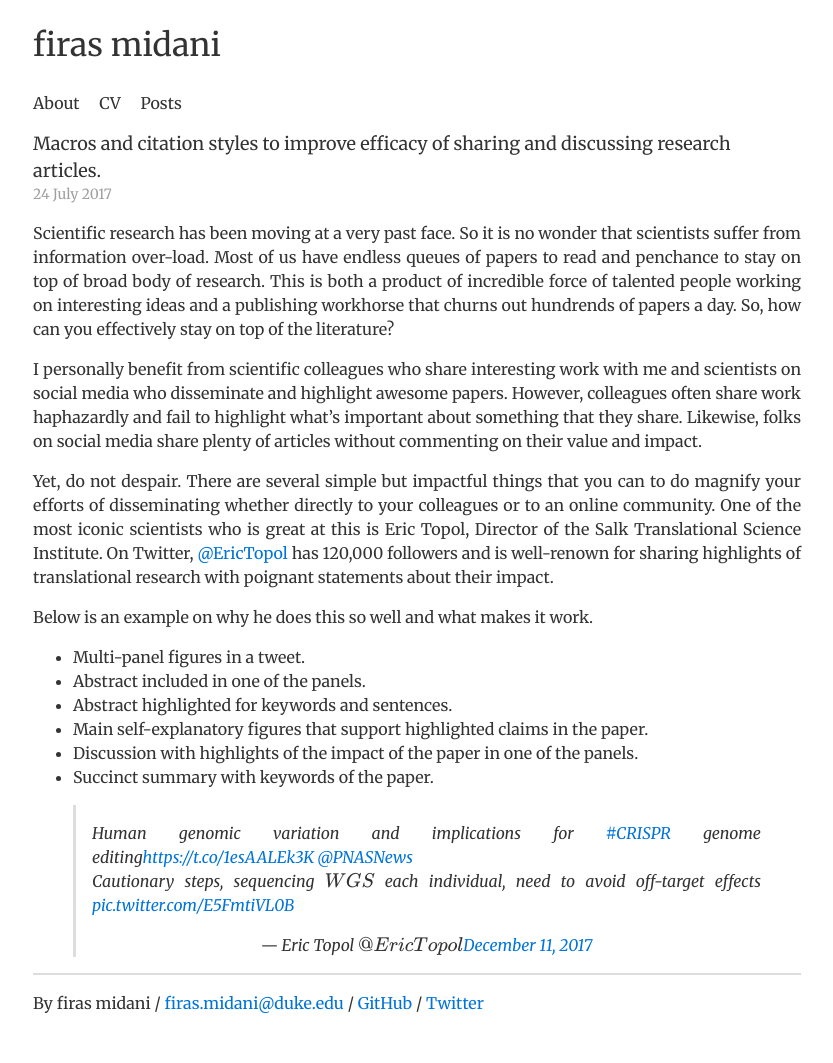
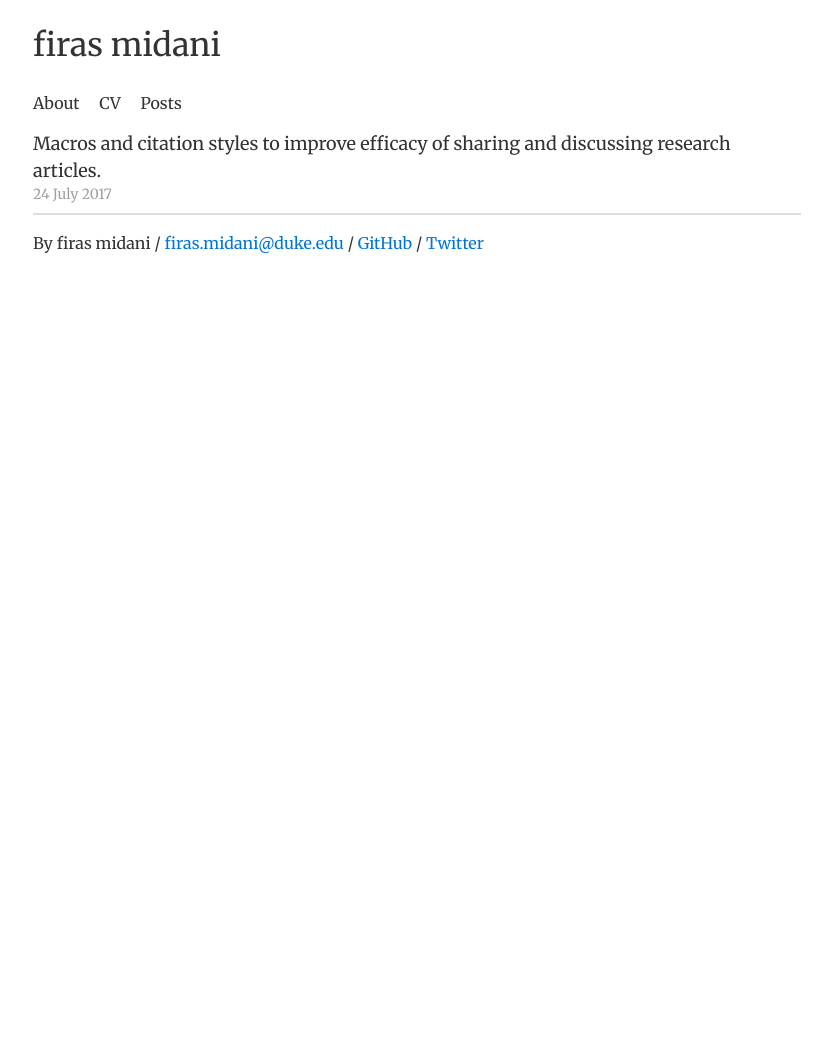
Before and after one commit to firasmidani/firasmidani.github.io, a Jekyll site: the page built from _posts/2017-07-24-email-social-article-sharing-tips.md, in a window 1280 px wide. Shown: the whole page, without its empty margins (223-1056 px from the left). Built offline with Jekyll 4.4.1, drawn with Linux system fonts in a browser that asks for light colours; formulas are drawn with MathJax 3; comment, search, counter and statistics services are not loaded; after the commit the page ends 900 px from its top, so only the background shows below that.

Commit message:
Update 2017-07-24-email-social-article-sharing-tips.md

```diff
--- a/_posts/2017-07-24-email-social-article-sharing-tips.md
+++ b/_posts/2017-07-24-email-social-article-sharing-tips.md
@@ -4,21 +4,3 @@ title: "Macros and citation styles to improve efficacy of sharing and discussing
 date: 2017-07-24
 use_math: true
 ---
-
-Scientific research has been moving at a very past face. So it is no wonder that scientists suffer from information over-load. Most of us have endless queues of papers to read and penchance to stay on top of broad body of research. This is both a product of incredible force of talented people working on interesting ideas and a publishing workhorse that churns out hundrends of papers a day. So, how can you effectively stay on top of the literature?
-
-I personally benefit from scientific colleagues who share interesting work with me and scientists on social media who disseminate and highlight awesome papers. However, colleagues often share work haphazardly and fail to highlight what's important about something that they  share. Likewise, folks on social media share plenty of articles without commenting on their value and impact.
-
-Yet, do not despair. There are several simple but impactful things that you can to do magnify your efforts of disseminating whether directly to your colleagues or to an online community. One of the most iconic scientists who is great at this is Eric Topol, Director of the Salk Translational Science Institute. On Twitter, [@EricTopol](https://twitter.com/EricTopol?ref_src=twsrc%5Egoogle%7Ctwcamp%5Eserp%7Ctwgr%5Eauthor) has 120,000 followers and is well-renown for sharing highlights of translational research with poignant statements about their impact.
-
-Below is an example on why he does this so well and what makes it work.
-
-* Multi-panel figures in a tweet.
-* Abstract included in one of the panels.
-* Abstract highlighted for keywords and sentences.
-* Main self-explanatory figures that support highlighted claims in the paper.
-* Discussion with highlights of the impact of the paper in one of the panels.
-* Succinct summary with keywords of the paper.
-
-<center><blockquote class="twitter-tweet" data-lang="en"><p lang="en" dir="ltr">Human genomic variation and implications for <a href="https://twitter.com/hashtag/CRISPR?src=hash&amp;ref_src=twsrc%5Etfw">#CRISPR</a> genome editing<a href="https://t.co/1esAALEk3K">https://t.co/1esAALEk3K</a> <a href="https://twitter.com/PNASNews?ref_src=twsrc%5Etfw">@PNASNews</a><br>Cautionary steps, sequencing (WGS) each individual, need to avoid off-target effects <a href="https://t.co/E5FmtiVL0B">pic.twitter.com/E5FmtiVL0B</a></p>&mdash; Eric Topol (@EricTopol) <a href="https://twitter.com/EricTopol/status/940317967497097216?ref_src=twsrc%5Etfw">December 11, 2017</a></blockquote></center>
-<script async src="https://platform.twitter.com/widgets.js" charset="utf-8"></script>
```
